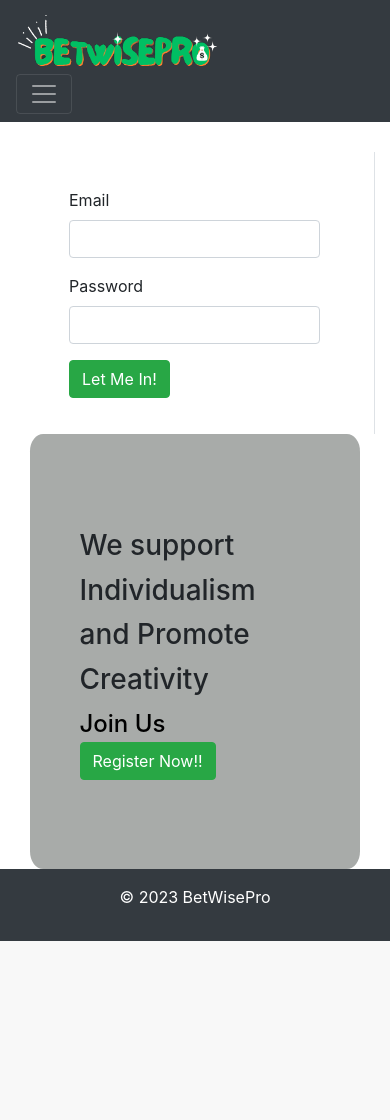
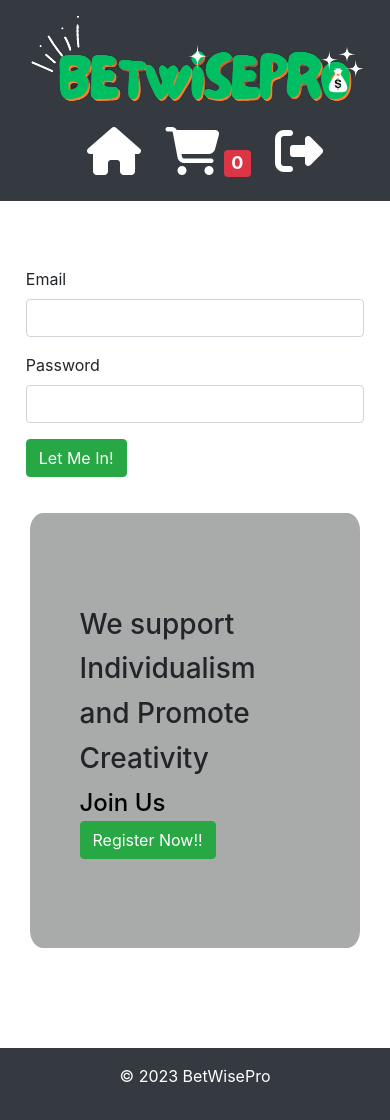
Before and after one commit to Kimulu/Online_shop, a Flask app: page /login in a window 390 px wide. Before the commit the page ends 941 px from the top, so only its background shows below. Run offline with Flask 3, Linux system fonts and the light colour scheme; some libraries are stand-ins or nearby versions.

Commit message:
fix the navbar on small devices

```diff
--- a/static/css/styles.css
+++ b/static/css/styles.css
@@ -5,9 +5,35 @@ button a{
     height:20%;
     width:60%;
 }
-.navbar {
-    background-color: black;
-  }
+.logo_phone{
+    width:40%;
+}
+
+@media only screen and (max-width: 600px) {
+    #navbarbig_screen{
+      display:none;
+    }
+}
+@media only screen and (min-width: 600px) {
+    #navbarsmall_screen{
+      display:none;
+    }
+}
+
+.mobile-nav{
+
+        display: flex;
+        justify-content: space-between;
+        align-items: center;
+        background-color: #fff;
+        padding: 10px;
+}
+#navbar-brand{
+    margin:auto;
+}
+.navbar-brand{
+    margin-right: 0px;
+}
 .jumbotron{
     background-image: url('../images/woman_image.jpg');
     background-size: cover;
@@ -66,3 +92,11 @@ button a{
 #success{
     padding:10% 4%;
 }
+.list_item{
+    display:inline;
+    color:#ffffff;
+    margin-right: 20px;
+}
+#second_nav{
+    margin:auto;
+}
--- a/templates/header.html
+++ b/templates/header.html
@@ -9,7 +9,8 @@
     </div>
   {% endif %}
 {% endwith %}
-    <nav class="navbar navbar-expand-lg navbar-dark bg-dark">
+
+    <nav class="navbar navbar-expand-lg navbar-dark bg-dark" id="navbarbig_screen">
       <div class="container">
         <a class="navbar-brand" href="{{ url_for('index') }}"><img class="logo"src="{{ url_for('static', filename='images/logo.PNG') }}"></a>
         <button class="navbar-toggler" type="button" data-toggle="collapse" data-target="#navbarNav" aria-controls="navbarNav" aria-expanded="false" aria-label="Toggle navigation">
@@ -55,4 +56,42 @@
       </div>
     </nav>
 
+    <nav class="navbar navbar-expand-lg navbar-dark bg-dark" id="navbarsmall_screen">
+      <div class="navbar-brand" id="navbar-brand" style="text-align:center;">
+        <a href="{{ url_for('index') }}" ><img src="{{ url_for('static', filename='images/logo.PNG') }}"></a>
+
+      </div>
+    </nav>
+
+
+    <nav class="navbar navbar-expand-lg navbar-dark bg-dark" id="navbarsmall_screen">
+      <div id="second_nav">
+        <ul>
+          <li class="list_item">
+            <a  href="{{ url_for('index') }}"  style="color:white;"><i class="fa-solid fa-house fa-3x"></i></a>
+          </li>
+          <li class="list_item">
+            <a  href="{{ url_for('cart') }}" id="cart-icon" role="button"  aria-expanded="false" style="color:white;">
+              <i class="fas fa-shopping-cart fa-3x"></i>
+              <span class="badge bg-danger" id="cart-count" style="font-size: large;">0</span>
+            </a>
+          </li>
+          {% if  not current_user.is_authenticated: %}
+          <li class="list_item">
+            <a  href="{{ url_for('login') }}" style="color:white;"><i class="fa-solid fa-right-from-bracket fa-3x"></i></a>
+          </li>
+          {% else %}
+          <li class="list_item">
+            <a  href="{{ url_for('logout') }}" style="color:white;"><i class="fa-solid fa-right-from-bracket fa-3x"></i></a>
+          </li>
+          {% endif %}
+
+
+        </ul>
+
+      </div>
+    </nav>
+
+
+
   </header>
--- a/templates/login.html
+++ b/templates/login.html
@@ -8,7 +8,7 @@
 
 
 
-      <div class="col-lg-6 col-md-6 mx-auto content border-right" style="padding:10% 15%;">
+      <div class="col-lg-6 col-md-6 mx-auto content" style="padding:10% 3%;">
 
 
           {{ wtf.quick_form(form, novalidate=True, button_map={"submit": "success"}) }}
@@ -17,7 +17,7 @@
       </div>
       <div class="col-lg-6">
 
-        <div  style="background-color:#a8aba9;padding:27% 15%;line-height:2;border-radius: 4%;">
+        <div  style="background-color:#a8aba9;padding:27% 15%;line-height:2;border-radius: 4%;margin-bottom:100px;">
           <h3 style="line-height:1.6;" >We support Individualism and Promote Creativity</h3>
 
            <a href="{{url_for('register')}}" style="text-decoration:none;color:black;"> <h4 style="display:inline;padding-right:10px;margin-top: 10px;">Join Us</h4> <button class="btn btn-success">Register Now!!</button></a>
--- a/templates/register.html
+++ b/templates/register.html
@@ -6,7 +6,7 @@
   <div class="container" style="margin-top:30px;">
     <div class="row">
 
-      <div class="col-lg-6 col-md-6 mx-auto content" style="padding:8% 10%;">
+      <div class="col-lg-6 col-md-6 mx-auto content" style="padding:3% 10%;">
         <div>
           <h6>Create an Account and Lets Start Making Money</h6>
         </div>
```
